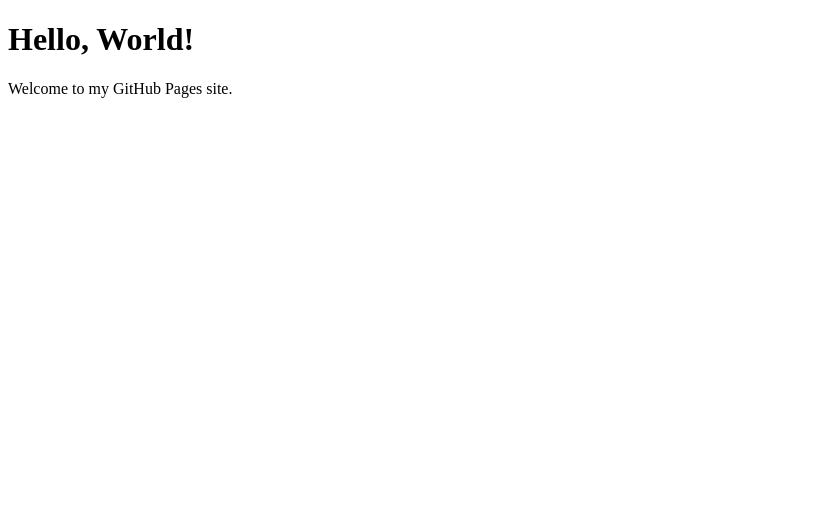
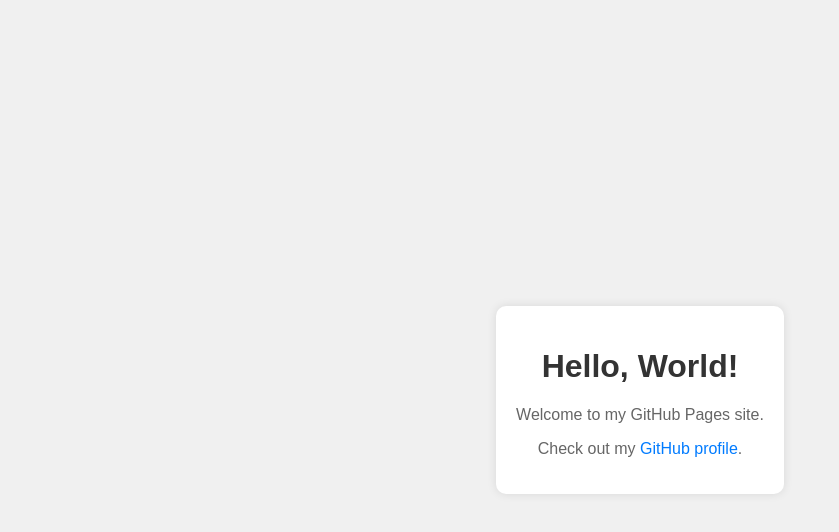
Before and after one commit to bbm202323/testplsplspls, a plain HTML site: page index.html in a window 1280 px wide. Shown: the whole page, without its empty margins (0-839 px from the left). Drawn offline with Linux system fonts and the light colour scheme.

Commit message:
Update index.html

```diff
--- a/index.html
+++ b/index.html
@@ -1,10 +1,53 @@
 <!DOCTYPE html>
-<html>
+<html lang="en">
 <head>
+    <meta charset="UTF-8">
+    <meta name="viewport" content="width=device-width, initial-scale=1.0">
     <title>My GitHub Page</title>
+    <style>
+        body {
+            font-family: Arial, sans-serif;
+            background-color: #f0f0f0;
+            margin: 0;
+            padding: 0;
+            display: flex;
+            justify-content: center;
+            align-items: center;
+            height: 100vh;
+        }
+
+        .container {
+            background-color: white;
+            border-radius: 10px;
+            box-shadow: 0 0 10px rgba(0, 0, 0, 0.1);
+            padding: 20px;
+            max-width: 600px;
+            text-align: center;
+        }
+
+        h1 {
+            color: #333;
+        }
+
+        p {
+            color: #666;
+        }
+
+        a {
+            color: #007bff;
+            text-decoration: none;
+        }
+
+        a:hover {
+            text-decoration: underline;
+        }
+    </style>
 </head>
 <body>
-    <h1>Hello, World!</h1>
-    <p>Welcome to my GitHub Pages site.</p>
+    <div class="container">
+        <h1>Hello, World!</h1>
+        <p>Welcome to my GitHub Pages site.</p>
+        <p>Check out my <a href="https://github.com">GitHub profile</a>.</p>
+    </div>
 </body>
 </html>
```
